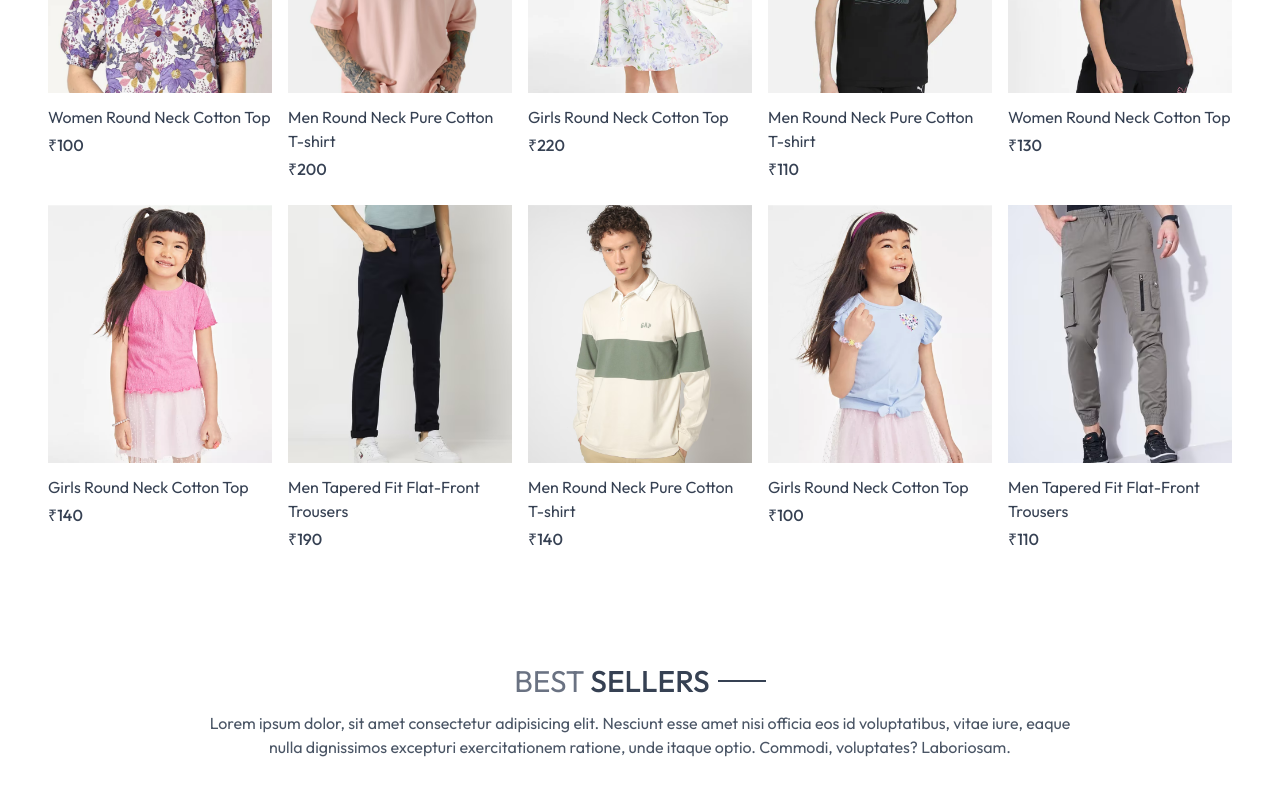
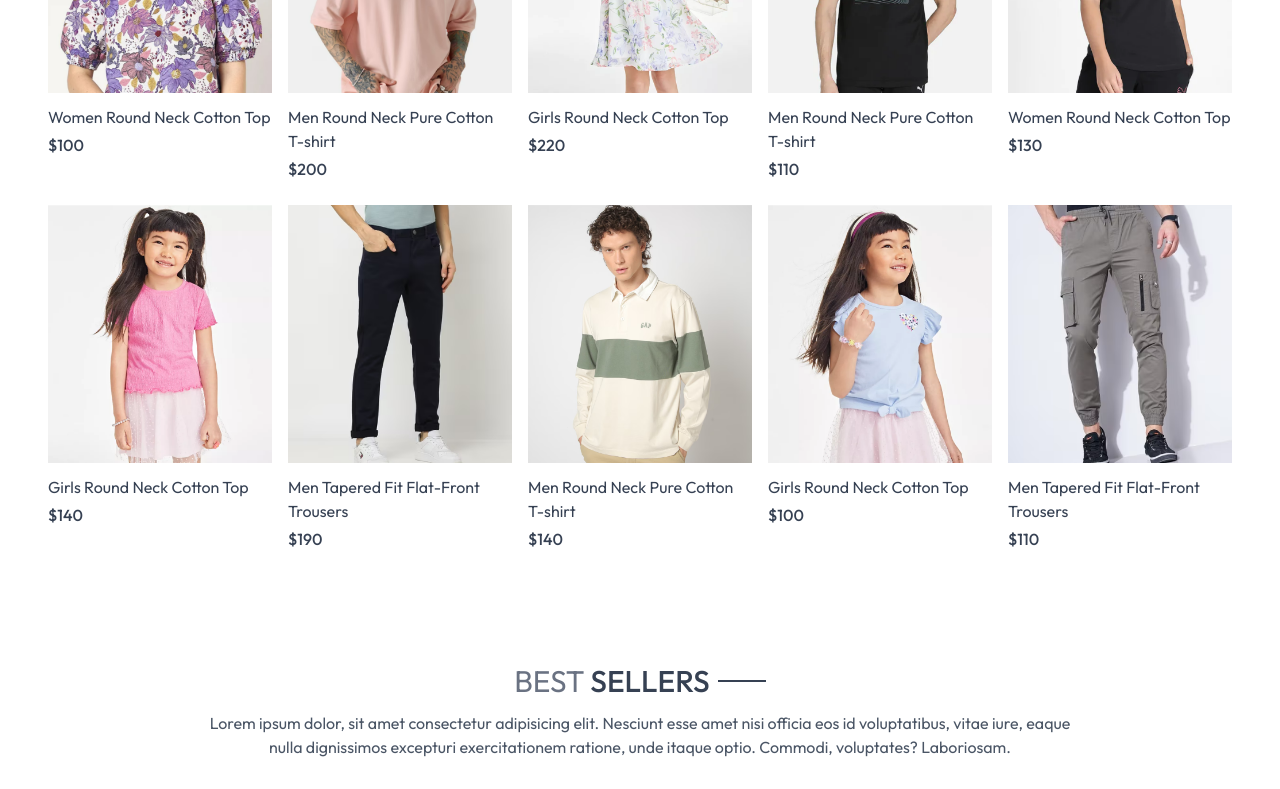
Before and after one commit to proshaban/MERN-E-Comm-2025, a React (Vite) app in the folder mern-ecomm/: page / in a window 1280 px wide. Shown: the part 900-1689 px from the top of the page. Built offline with nearby package versions, Linux system fonts and the light colour scheme.

Commit message:
related fixes

```diff
--- a/mern-ecomm/src/contex/ShopContext.jsx
+++ b/mern-ecomm/src/contex/ShopContext.jsx
@@ -5,7 +5,7 @@ export const ShopContext = createContext();
 
 const ShopContextProvider = (props) => {
 
-    const currency = '₹';
+    const currency = '$';
     const deliveryCharge = 50;
     const [showSearch, setShowSearch] = useState(false);
 
```
